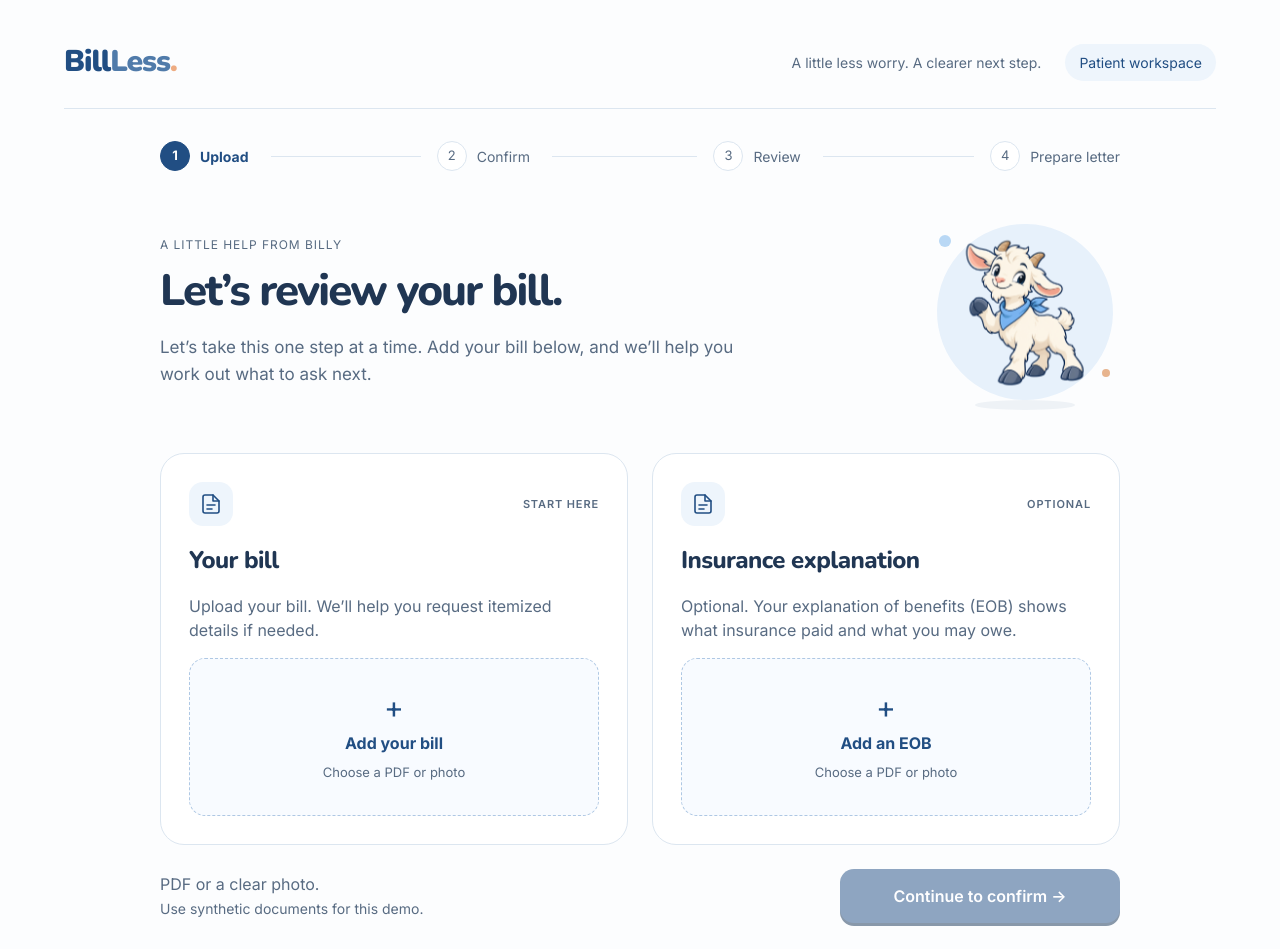
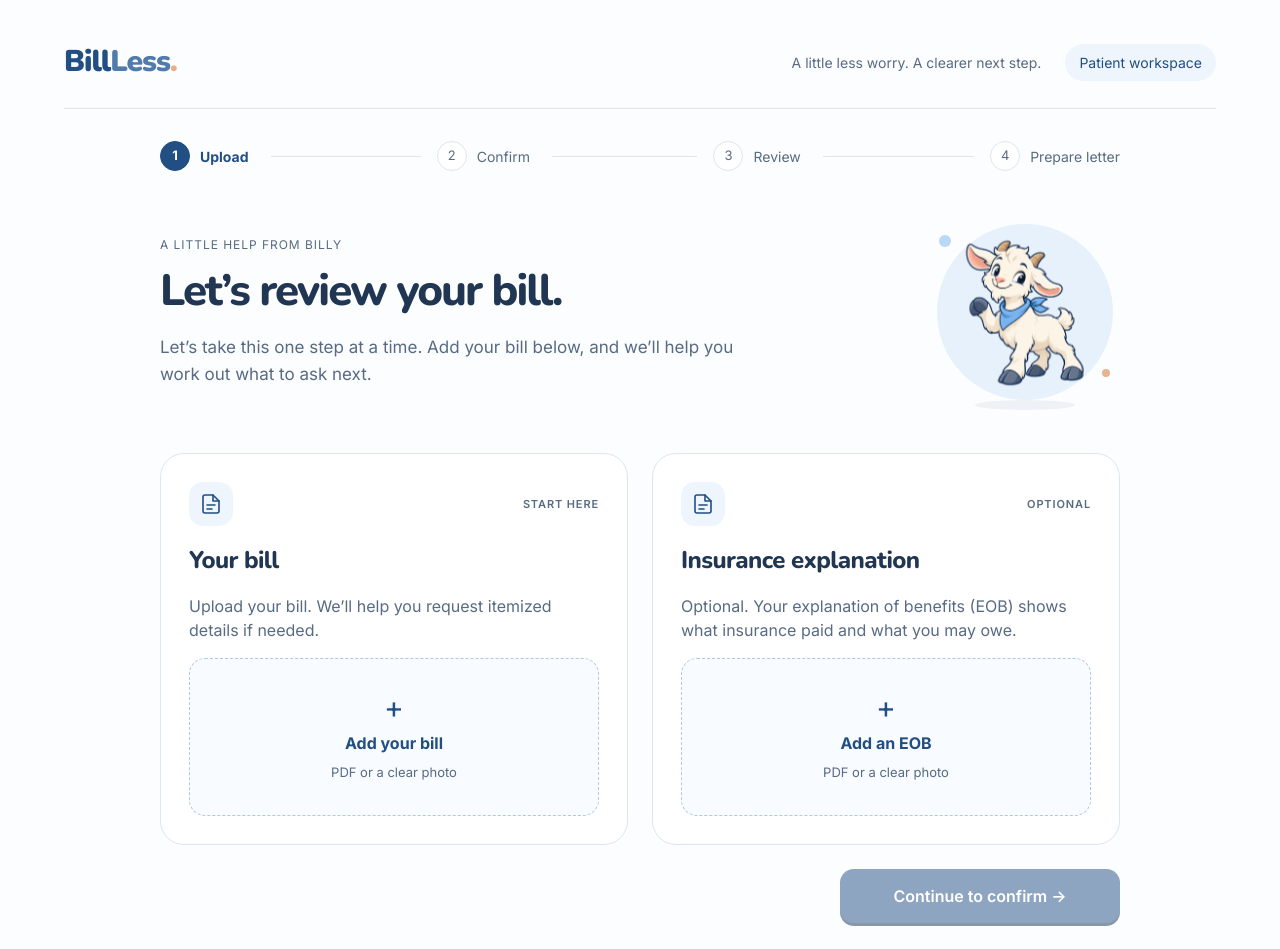
Before and after one commit to ArjunChavan2/MHACKS_2026, a Next.js app: page /review in a window 1280 px wide. Shown: the top 949 px of the page. Built offline with nearby package versions, Linux system fonts and the light colour scheme.

Commit message:
Place upload guidance beside file controls and demo samples

```diff
--- a/app/_components/BillAuditApp.tsx
+++ b/app/_components/BillAuditApp.tsx
@@ -529,13 +529,6 @@ function StartScreen(props: {
         />
       </div>
       <div className="billless-continue-row">
-        <p className="paper-copy">
-          PDF or a clear photo.
-          <br />
-          <span className="text-sm">
-            Use synthetic documents for this demo.
-          </span>
-        </p>
         <button
           disabled={!bill || busy}
           onClick={props.onNext}
@@ -544,6 +537,9 @@ function StartScreen(props: {
           {busy ? "Reading your document…" : "Continue to confirm →"}
         </button>
       </div>
+      <p className="text-center text-sm text-[var(--paper-muted)]">
+        Use synthetic documents for this demo.
+      </p>
       <details className="billless-demo">
         <summary>Just exploring? Try a synthetic demo</summary>
         <div className="billless-demo-actions">
@@ -633,7 +629,7 @@ function UploadSlot({
         <span>
           {ready
             ? "Choose another file to replace it"
-            : "Choose a PDF or photo"}
+            : "PDF or a clear photo"}
         </span>
         <input
           type="file"
--- a/app/globals.css
+++ b/app/globals.css
@@ -727,7 +727,7 @@ h4 {
 }
 .billless-continue-row {
   display: flex;
-  justify-content: space-between;
+  justify-content: flex-end;
   align-items: center;
   gap: 24px;
 }
```
